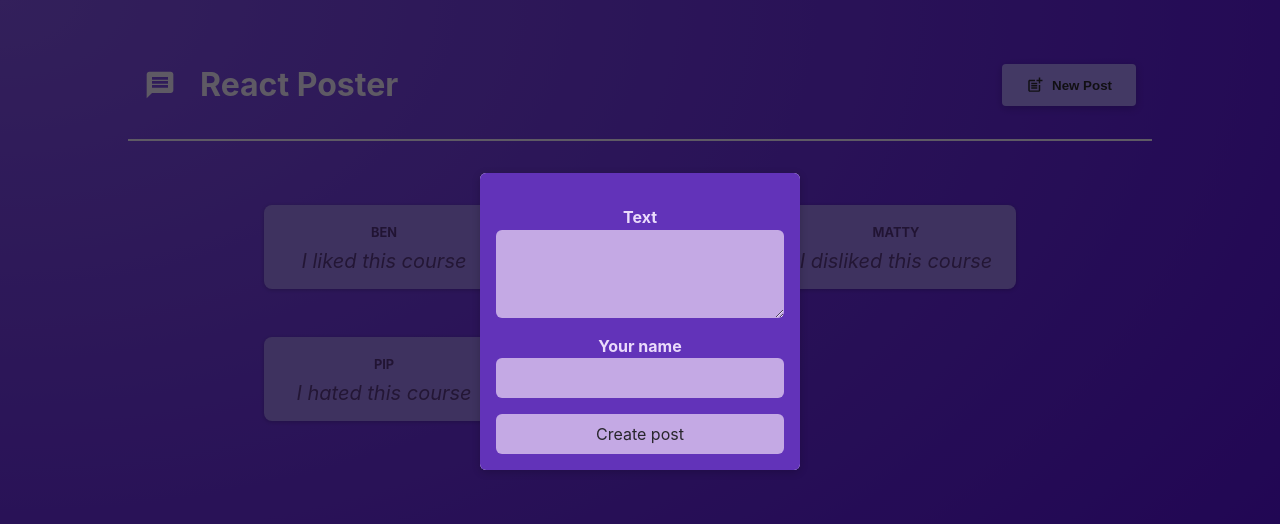
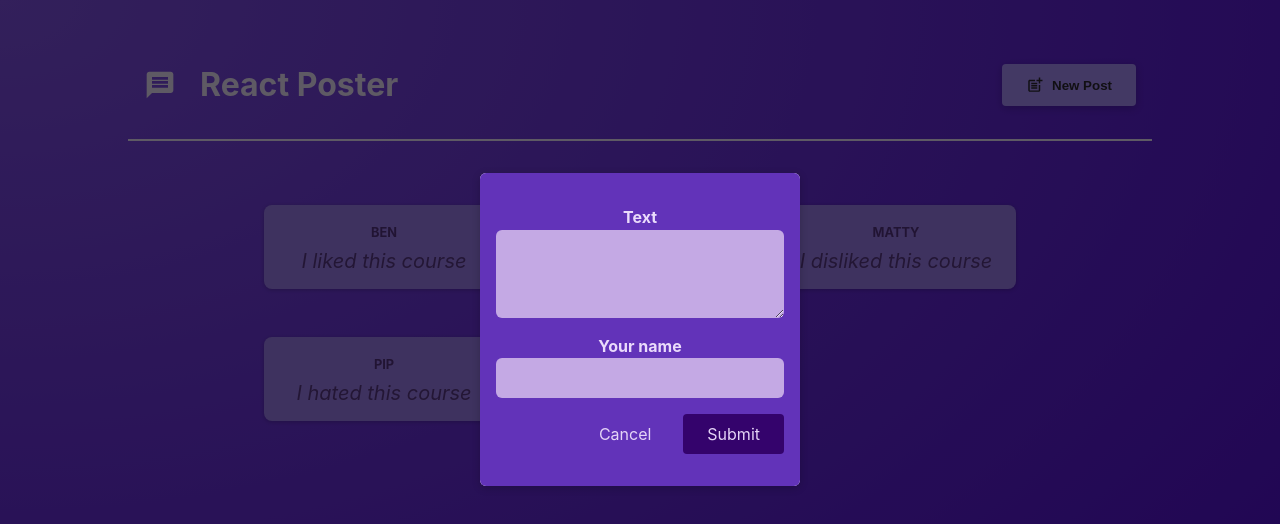
Before and after one commit to BenRoss92/academind-react-complete-guide-2023-course-section-29-summary, a React (Vite) app: page / in a window 1280 px wide. Both pictures are taken after a click on the button "New Post". Shown: the top 524 px of the page. Built offline with nearby package versions, Linux system fonts and the light colour scheme.

Commit message:
Add button to cancel a post + add button styling
- Add missing styling to cancel and submit post buttons
- Use object destructuring to avoid having to use "props." in each component - more readable

```diff
--- a/src/App.jsx
+++ b/src/App.jsx
@@ -15,10 +15,14 @@ function App() {
     setIsModalOpen(true);
   }
 
+  function onCancelPost() {
+    setIsModalOpen(false);
+  }
+
   return (
     <main>
       <MainHeader onCreatePost={onCreatePost}/>
-      <PostList isModalOpen={isModalOpen} setIsModalOpen={setIsModalOpen}/>
+      <PostList isModalOpen={isModalOpen} onCancelPost={onCancelPost}/>
     </main>
   );
 }
--- a/src/components/Modal.jsx
+++ b/src/components/Modal.jsx
@@ -4,12 +4,12 @@ import classes from './Modal.module.css';
 export function Modal({
   children,
   isModalOpen,
-  setIsModalOpen
+  onCancelPost
 }) {
 
   return (
     <>
-      <div className={classes.backdrop} onClick={() => setIsModalOpen(false)} />
+      <div className={classes.backdrop} onClick={onCancelPost} />
       <dialog className={classes.modal} open={isModalOpen}>
         {children}
       </dialog>
--- a/src/components/NewPost.jsx
+++ b/src/components/NewPost.jsx
@@ -1,7 +1,7 @@
 import { useState } from 'react';
 import classes from './NewPost.module.css';
 
-export function NewPost(props) {
+export function NewPost({setPostsData, onCancelPost}) {
 
   const [author, setAuthor] = useState('');
   const [body, setBody] = useState('');
@@ -23,7 +23,7 @@ export function NewPost(props) {
   function createPost(e) {
     e.preventDefault();
 
-    props.setPostsData(prevPostsData => [...prevPostsData, {author: author, body: body}]);
+    setPostsData(prevPostsData => [...prevPostsData, {author: author, body: body}]);
   }
 
   return (
@@ -36,7 +36,17 @@ export function NewPost(props) {
         <label htmlFor="name">Your name</label>
         <input type="text" id="name" required value={author} onChange={handleAuthorChange}/>
       </p>
-      <input type="submit" value="Create post"/>
+      <p className={classes.actions}>
+        {/* N.B. Gotcha: Don't call your function when passing it to an event listener (e.g. `onClick`).
+          * The value assigned to an event listener needs to be a function, not the result of a function
+          * Otherwise your event handler function will be called immediately ever time the component renders,
+          * instead of only being called after a certain event happens on a DOM element (e.g. a DOM element being clicked).
+        */}
+        {/* Default type for button element is 'submit'. To stop the cancel button from being treated as a form submission, use type="button" */}
+        <button type="button" onClick={onCancelPost}>Cancel</button>
+        {/* Button is automatically treated as a submit button as default type for button element is 'submit'. */}
+        <button>Submit</button>
+      </p>
     </form>
   );
 }
--- a/src/components/Post.jsx
+++ b/src/components/Post.jsx
@@ -1,10 +1,10 @@
 import classes from './Post.module.css';
 
-export function Post(props) {
+export function Post({author, body}) {
   return (
     <li className={classes.post}>
-      <p className={classes.author}>{props.author}</p>
-      <p className={classes.text}>{props.body}</p>
+      <p className={classes.author}>{author}</p>
+      <p className={classes.text}>{body}</p>
     </li>
   );
 }
--- a/src/components/PostList.jsx
+++ b/src/components/PostList.jsx
@@ -4,7 +4,7 @@ import { NewPost } from "./NewPost";
 import { Post } from "./Post";
 import classes from "./PostList.module.css";
 
-export function PostList({isModalOpen, setIsModalOpen}) {
+export function PostList({isModalOpen, onCancelPost}) {
   const [postsData, setPostsData] = useState([
     { author: 'Ben', body: 'I liked this course' },
     { author: 'Sammy', body: 'I loved this course' },
@@ -20,8 +20,8 @@ export function PostList({isModalOpen, setIsModalOpen}) {
     <>
       {
         isModalOpen &&
-          <Modal isModalOpen={isModalOpen} setIsModalOpen={setIsModalOpen}>
-            <NewPost setPostsData={setPostsData}/>
+          <Modal isModalOpen={isModalOpen} onCancelPost={onCancelPost}>
+            <NewPost setPostsData={setPostsData} onCancelPost={onCancelPost}/>
           </Modal>
       }
 
```
